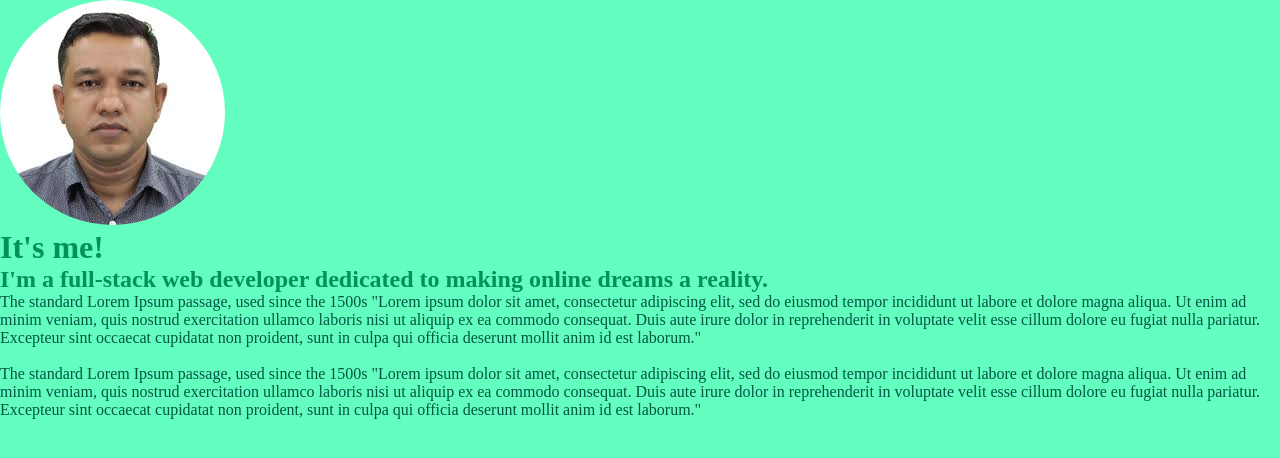
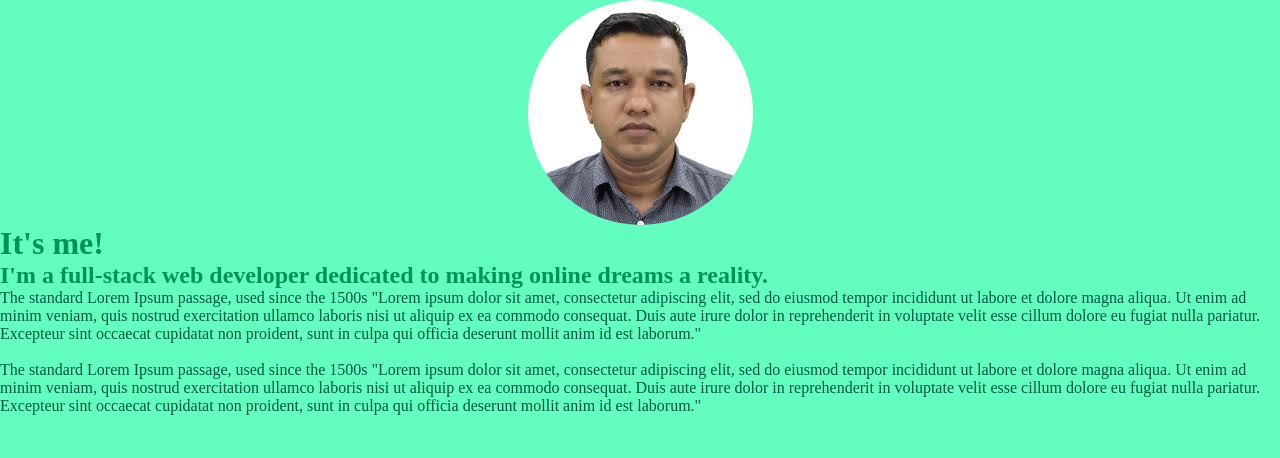
Before and after one commit to billahdotdev/test-site, a React (Vite) app: page / in a window 1280 px wide. Shown: the top 458 px of the page. Built offline with nearby package versions, Linux system fonts and the light colour scheme.

Commit message:
Image center

```diff
--- a/src/App.css
+++ b/src/App.css
@@ -11,6 +11,7 @@ p {
 
 .profilePhoto {
     border-radius: 50%;
-    margin: auto;
-    text-align: center;
+    display: block;
+    margin-left: auto;
+    margin-right: auto;
 }
```
